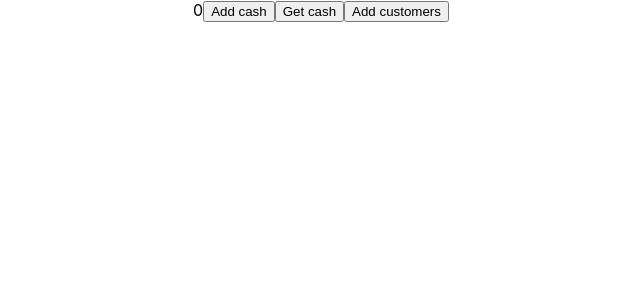
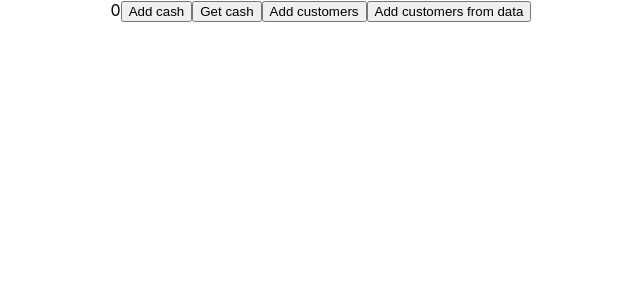
Before and after one commit to VladimirRM/Redux-mur, a React (Create React App) app: page / in a window 1280 px wide. Shown: the top 300 px of the page, without its empty margins (319-959 px from the left). Built offline with nearby package versions, Linux system fonts and the light colour scheme.

Commit message:
Created func addManyCustomers for data.

```diff
--- a/src/App.js
+++ b/src/App.js
@@ -2,6 +2,7 @@
 import './App.css';
 import { useDispatch,useSelector } from 'react-redux';
 import { addCustomersAction } from './store/customerReducer';
+import { fetchCustomers } from './asyncActions/customers';
 
 function App() {
   const dispatch = useDispatch()
@@ -28,6 +29,7 @@ function App() {
       <button onClick={()=>addCash(Number(prompt()))}>Add cash</button>
       <button onClick={()=>getCash(Number(prompt()))}>Get cash</button>
       <button onClick={()=>addCustomers(prompt())}>Add customers</button>
+      <button onClick={()=>dispatch(fetchCustomers())}>Add customers from data</button>
       {customers.map(customer=>(
         <div key={customer.id}>{customer.name}</div>
       ))}
--- a/src/asyncActions/customers.js
+++ b/src/asyncActions/customers.js
@@ -1,7 +1,9 @@
+import { addManyCustomersAction } from "../store/customerReducer"
+
 export const fetchCustomers = ()=>{
    return function (dispatch){
       fetch('https://jsonplaceholder.typicode.com/users')
       .then(response => response.json())
-      .then(json => dispatch())
+      .then(json => dispatch(addManyCustomersAction(json)))
    }
 }
```
